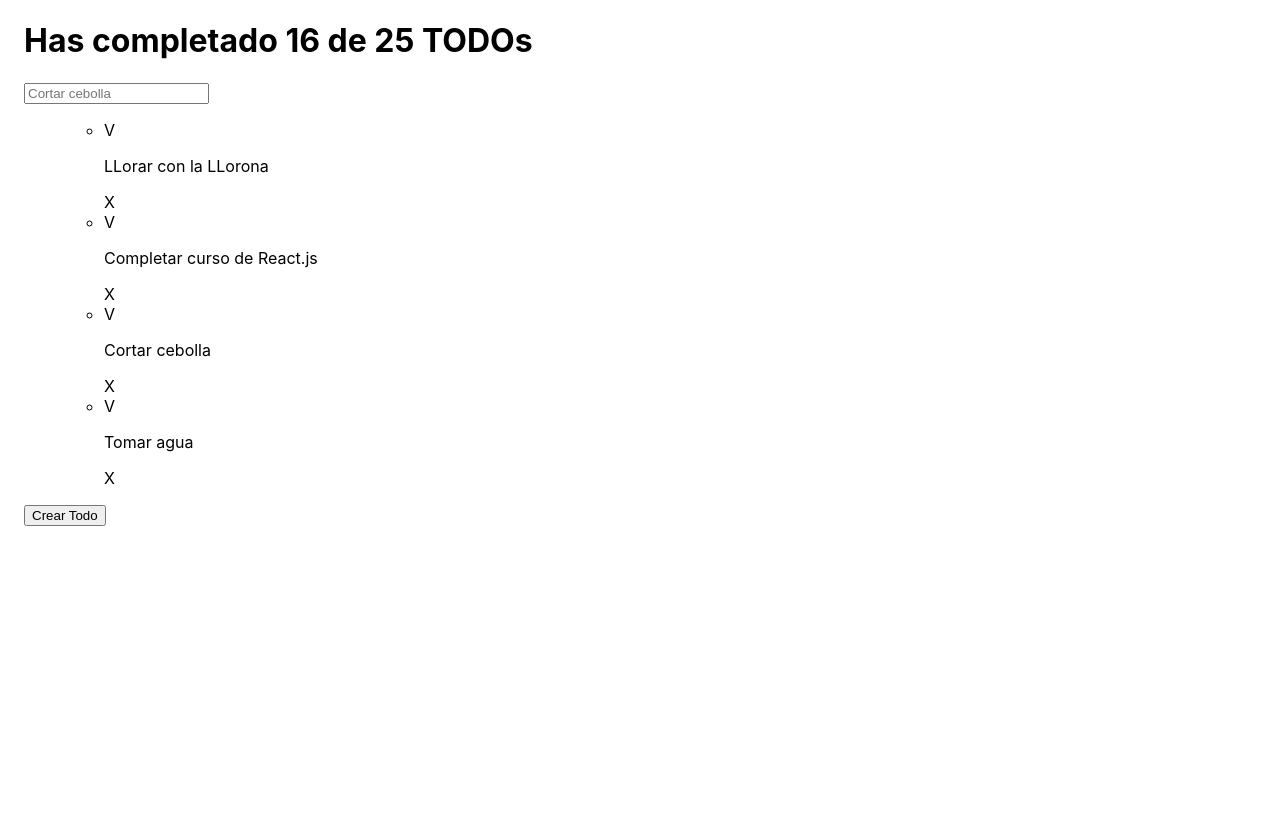
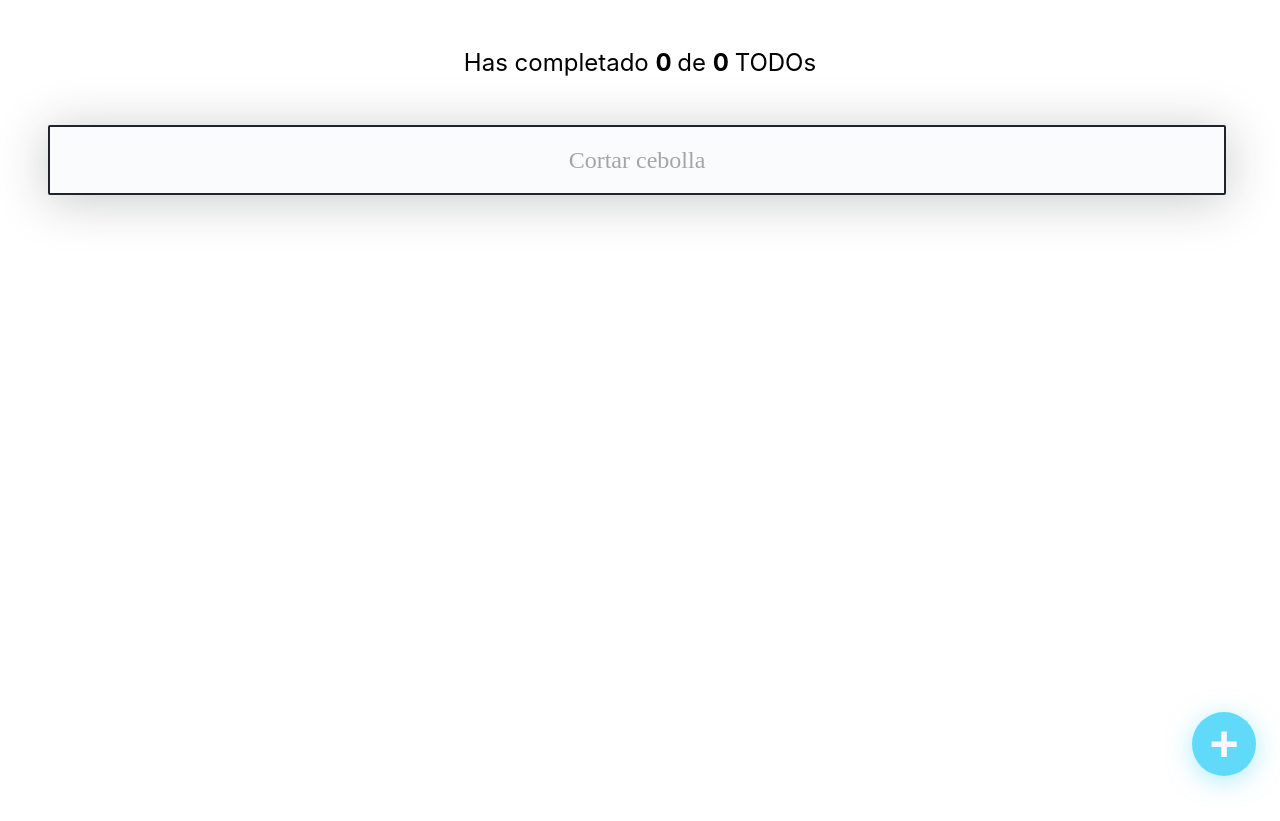
Before and after one commit to VillarrealAlex/curso-react, a React (Create React App) app: page / in a window 1280 px wide. After the commit the page ends 800 px from the top, so only its background shows below. Built offline with nearby package versions, Linux system fonts and the light colour scheme.

Commit message:
add: creacion y eliminacion de Todos

```diff
--- a/src/App.js
+++ b/src/App.js
@@ -3,28 +3,97 @@ import { TodoSearch } from './TodoSearch';
 import { TodoList } from './TodoList';
 import { TodoItem } from './TodoItem';
 import { CreateTodoButton } from './CreateTodoButton';
-import './App.css';
+// import './App.css';
 import React from 'react';
 
-const defoult = [
-  {text: "LLorar con la LLorona", completed: false},
-  {text: "Completar curso de React.js", completed: false},
-  {text: "Cortar cebolla", completed: true},
-  {text: "Tomar agua", completed: true}
-]
+// const defoult = [
+//   {text: "LLorar con la LLorona", completed: false},
+//   {text: "Completar curso de React.js", completed: false},
+//   {text: "Cortar cebolla", completed: true},
+//   {text: "Tomar agua", completed: true}
+// ]
+
+// localStorage.setItem('TODOS_V1', defoult);
+// localStorage.removeItem('TODOS_V1');
+
+function useLocalStorage(itemName, inicialValue){
+
+  const localStorageItem = localStorage.getItem(itemName);
+  let parsedItems;
+
+  if (!localStorageItem) {
+    localStorage.setItem(itemName, JSON.stringify(inicialValue));
+    parsedItems = inicialValue;
+
+  }else{
+    parsedItems = JSON.parse(localStorageItem);
+  }
+
+  const [item, setItem] = React.useState(parsedItems);
+
+  const saveItem = (newItems) => {
+    localStorage.setItem(itemName, JSON.stringify(newItems));
+
+    setItem(newItems);
+  }
+
+  return [item,saveItem];
+
+}
 
 function App() {
+
+  const [todos, saveTodos] = useLocalStorage('TODOS_V1', []);
+  const [searchValue, setSearchValue] = React.useState('');
+  console.log("valores: ", searchValue);
+
+  const todoCompleted = todos.filter(todo =>
+    !!todo.completed //doble negacion para saber los valores falso o verdaderos
+  ).length;
+  const totalTodos = todos.length;
+
+  //estado derivado de busqueda de Todos
+  // usamos filter oara buscar las concidencias
+  const searchedTodos = todos.filter(
+    (todo) => {
+      return todo.text.toLowerCase().includes(searchValue.toLowerCase())
+    }
+  );
+
+  const completeTodo = (text) =>{
+    const newTodos = [...todos]; // crea copia del array de todos
+    const todoIndex = newTodos.findIndex(
+      (todo) => todo.text === text
+    ) //buscar el texto(el indice en el array)
+    newTodos[todoIndex].completed = true // pone en true el todo
+    saveTodos(newTodos)
+  };
+
+  const deleteTodo = (text) =>{
+    const newTodos = [...todos]; // crea copia del array de todos
+    const todoIndex = newTodos.findIndex(
+      (todo) => todo.text === text
+    ) //buscar el texto(el indice en el array)
+    newTodos.splice(todoIndex, 1); //  eliminar
+    saveTodos(newTodos)
+  };
+
   return (
     <React.Fragment>
-      <TodoCounter completed={16} total={25}/>
-      <TodoSearch />
+      <TodoCounter completed={todoCompleted} total={totalTodos}/>
+      <TodoSearch
+        searchValue={searchValue}
+        setSearchValue={setSearchValue}
+      />
 
       <TodoList>
-        {defoult.map(todo => (
+        {searchedTodos.map(todo => (
           <TodoItem
             key={todo.text}
             text={todo.text}
             completed={todo.completed}
+            onCompleted={() => completeTodo(todo.text)}
+            onDeleted={() => deleteTodo(todo.text)}
           />
         ))}
       </TodoList>
--- a/src/CreateTodoButton.js
+++ b/src/CreateTodoButton.js
@@ -1,7 +1,12 @@
+import React from 'react';
+import './CreateTodoButton.css';
+
 function CreateTodoButton(){
     return(
-      <button>
-        Crear Todo
+      <button
+        className="todoButton"
+        >
+        +
       </button>
     );
 }
--- a/src/TodoCounter.js
+++ b/src/TodoCounter.js
@@ -1,6 +1,10 @@
+import './TodoCounter.css';
+
 function TodoCounter({ total, completed }){
     return(
-        <h1>Has completado { completed } de { total } TODOs</h1>
+        <h1 className='TodoCounter'>
+            Has completado <span> { completed } </span> de <span> { total } </span> TODOs
+        </h1>
     );
 }
 // export nombrados, tener el componente especifico
--- a/src/TodoItem.js
+++ b/src/TodoItem.js
@@ -1,12 +1,30 @@
+import './TodoItem.css';
+import { FaCheckCircle } from "react-icons/fa";
+import { FaCircleXmark } from 'react-icons/fa6';
+
 function TodoItem(props){
     return(
-      <ul>
-        <li>
-          <span>V</span>
-          <p>{props.text}</p>
-          <span>X</span>
-        </li>
-      </ul>
+
+      <li className="TodoItem">
+        {/* <span
+          className={`Icon Icon-check ${ props.completed && "Icon-check--active" }`}
+          onClick={props.onCompleted}
+          >V</span> */}
+          <FaCheckCircle
+           className={`Icon Icon-check ${ props.completed && "Icon-check--active" }`}
+           onClick={props.onCompleted}
+        />
+        <p className={`TodoItem-p ${ props.completed && "TodoItem-p--complete" }`}>{props.text}</p>
+        {/* <span
+          className="Icon Icon-delete"
+          onClick={props.onDeleted}
+          >X</span> */}
+          <FaCircleXmark
+          className="Icon Icon-delete"
+          onClick={props.onDeleted}
+        />
+      </li>
+
     );
 }
 
--- a/src/TodoList.js
+++ b/src/TodoList.js
@@ -1,6 +1,8 @@
+import './TodoList.css';
+
 function TodoList(props){
     return(
-      <ul>
+      <ul className='TodoList'>
         {props.children}
       </ul>
     );
--- a/src/TodoSearch.js
+++ b/src/TodoSearch.js
@@ -1,6 +1,19 @@
-function TodoSearch(){
+// import React, { useState } from 'react';
+import './TodoSearch.css';
+
+function TodoSearch({ searchValue, setSearchValue}){
+
     return(
-      <input placeholder="Cortar cebolla"></input>
+
+      <input
+        placeholder="Cortar cebolla"
+        className='TodoSearch'
+        value={searchValue}
+        onChange={ (event) => {
+          setSearchValue(event.target.value)
+        }}
+      ></input>
+
     );
 }
 
```
